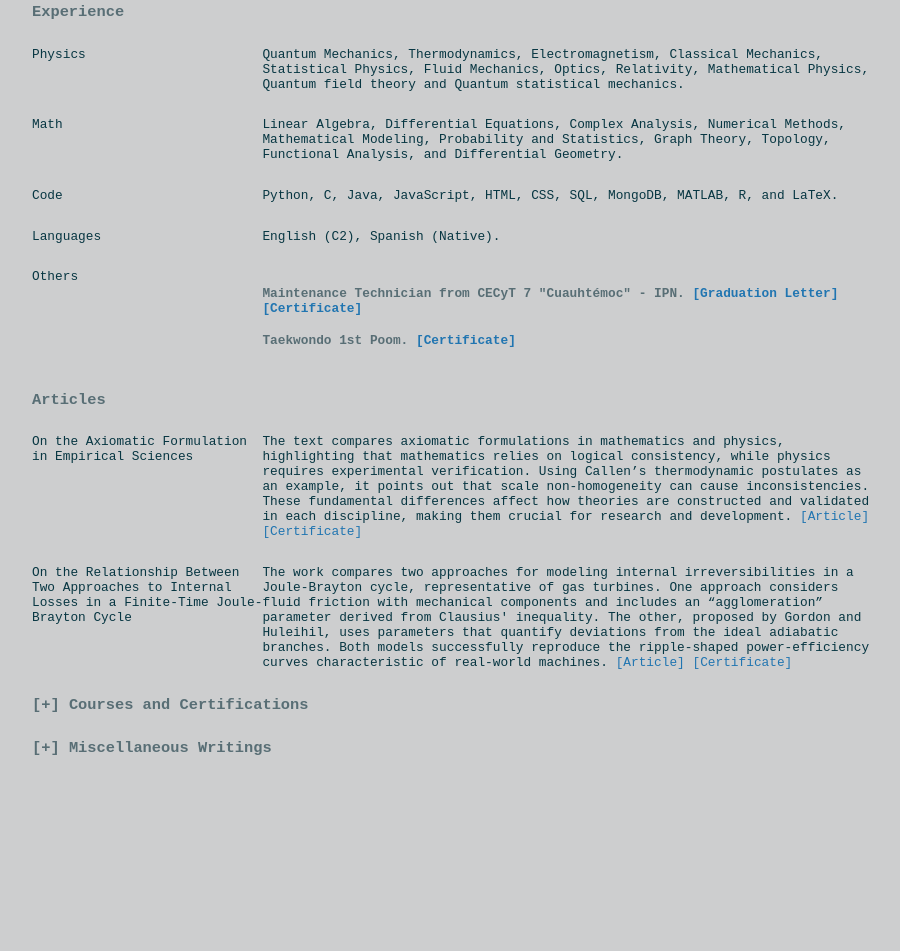
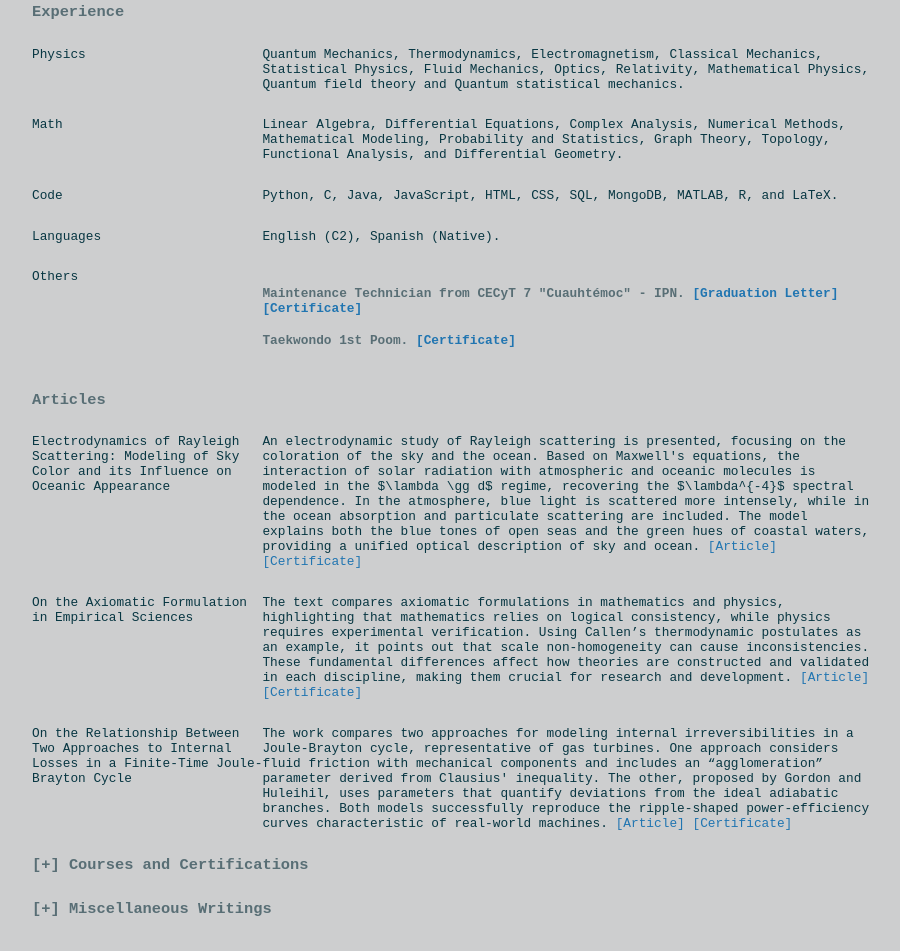
Before and after one commit to luisssot/luisssot.github.io, a plain HTML site: page index.html in a window 1280 px wide. Shown: the part 758-1709 px from the top of the page, without its empty margins (188-1088 px from the left). Before the commit the page ends 1549 px from the top, so only its background shows below. Drawn offline with Linux system fonts and the light colour scheme.

Commit message:
Update index.html

```diff
--- a/index.html
+++ b/index.html
@@ -97,6 +97,13 @@
             <div class="exp">
                 <ul>
                     <li class="fun">
+                        <div class="left">Electrodynamics of Rayleigh Scattering: Modeling of Sky Color and its Influence on Oceanic Appearance</div>
+                        <div class="desc">
+                            An electrodynamic study of Rayleigh scattering is presented, focusing on the coloration of the sky and the ocean. Based on Maxwell's equations, the interaction of solar radiation with atmospheric and oceanic molecules is modeled in the $\lambda \gg d$ regime, recovering the $\lambda^{-4}$ spectral dependence. In the atmosphere, blue light is scattered more intensely, while in the ocean absorption and particulate scattering are included. The model explains both the blue tones of open seas and the green hues of coastal waters, providing a unified optical description of sky and ocean.
+                            <a href="docs/csomo__Copy_lñ___Copy_ (1).pdf">[Article]</a> <a href="img/image1.jpeg">[Certificate]</a>
+                        </div>
+                    </li>
+                    <li class="fun">
                         <div class="left">On the Axiomatic Formulation in Empirical Sciences</div>
                         <div class="desc">
                             The text compares axiomatic formulations in mathematics and physics, highlighting that
```
